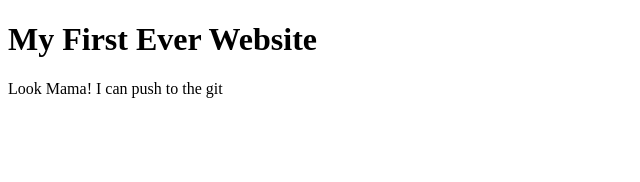
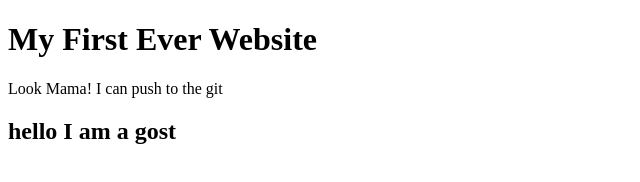
Before and after one commit to TanvirAhemd/my-first-website, a plain HTML site: page index.html in a window 1280 px wide. Shown: the whole page, without its empty margins (0-640 px from the left). Drawn offline with Linux system fonts and the light colour scheme.

Commit message:
learned github yap

```diff
--- a/index.html
+++ b/index.html
@@ -9,5 +9,6 @@
 <body>
     <h1>My First Ever Website</h1>
     <p>Look Mama! I can push to the git</p>
+    <h2>hello I am a gost</h2>
 </body>
 </html>
```
